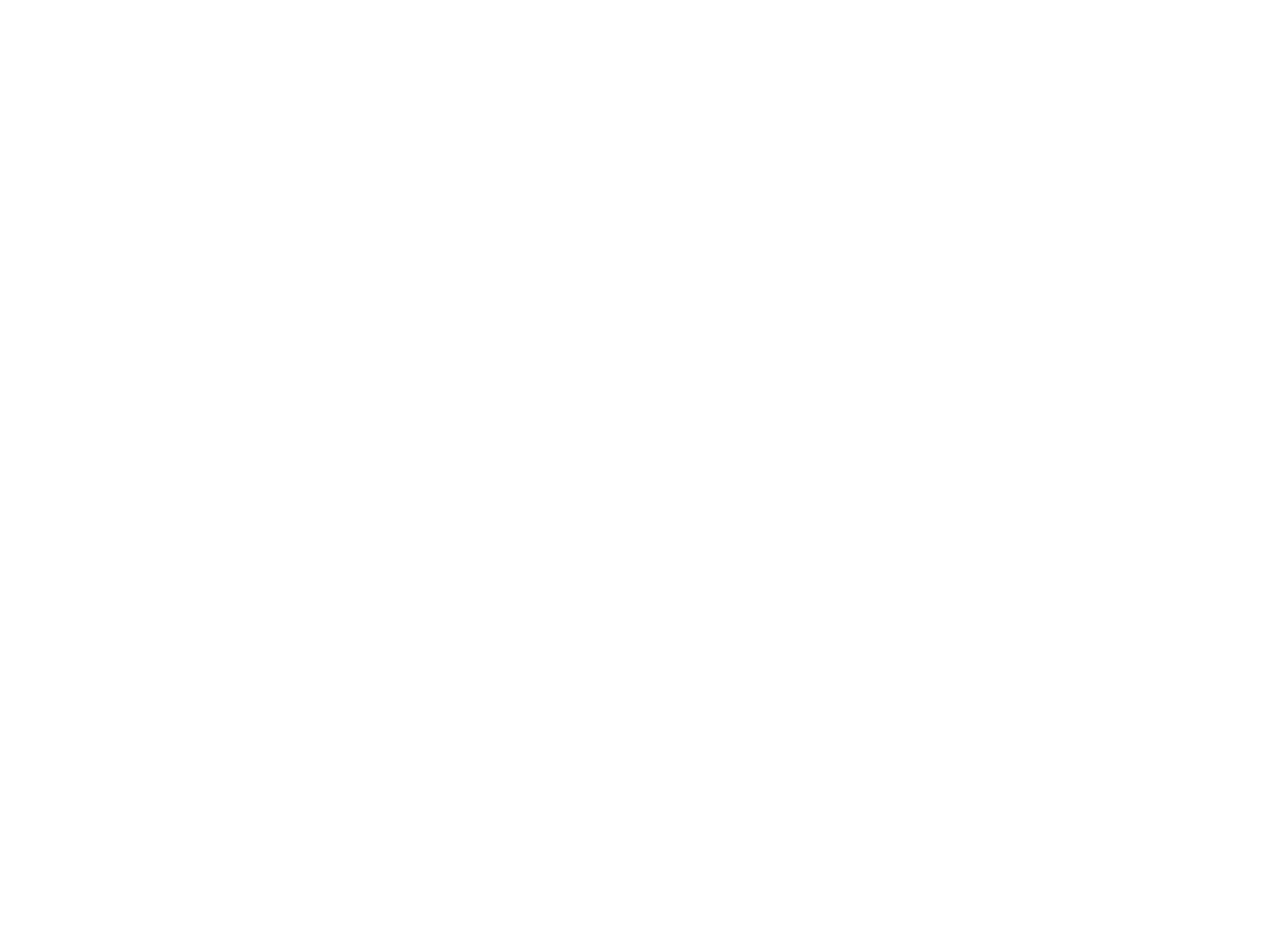
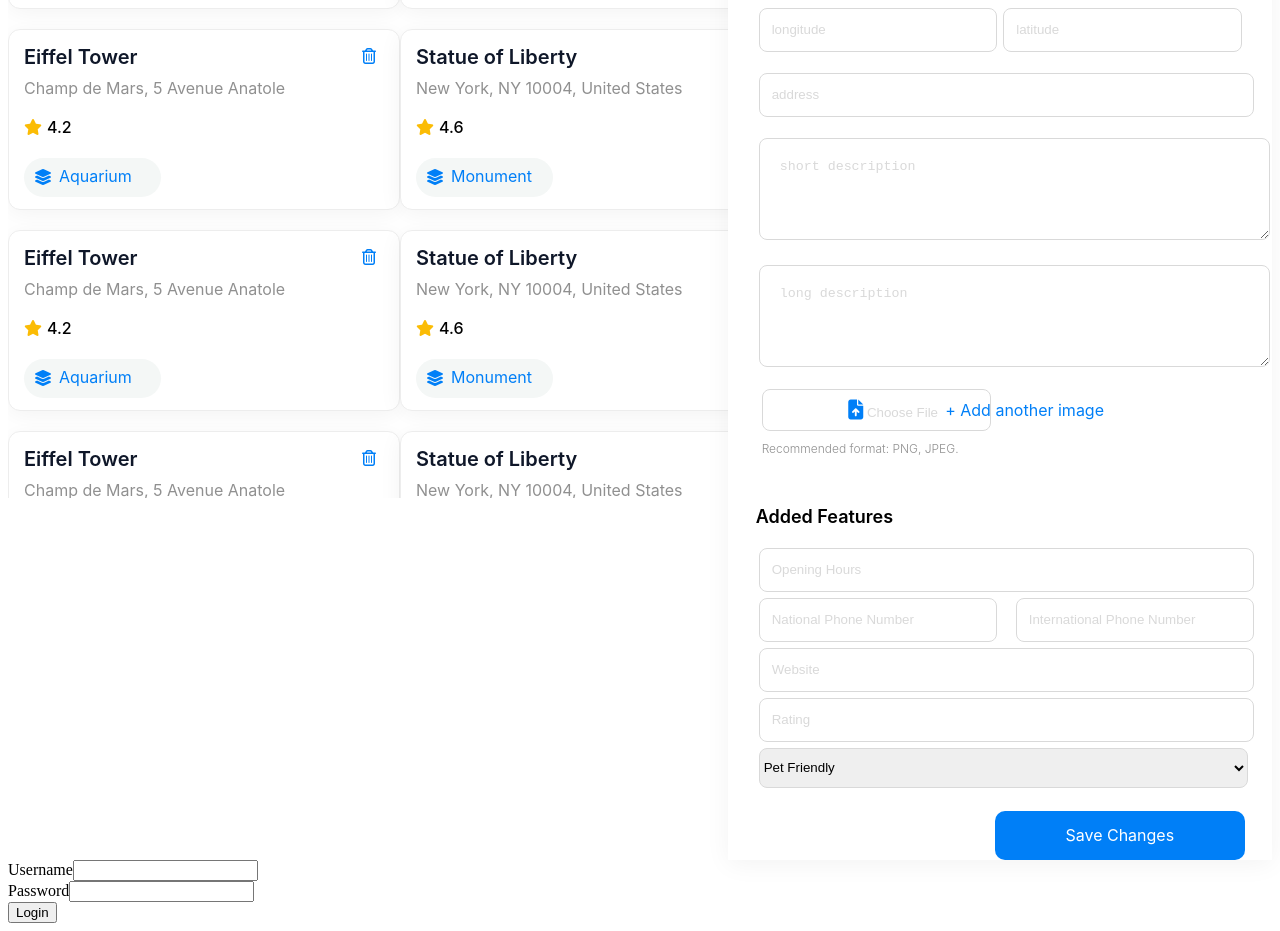
Before and after one commit to ZeinabIb/TourismBackoffice-v2, an Angular app: page /login in a window 1280 px wide. Shown: the part 281-1212 px from the top of the page. Before the commit the page ends 800 px from the top, so only its background shows below. Built offline with nearby package versions, Linux system fonts and the light colour scheme.

Commit message:
working on login

```diff
--- a/src/app/app.component.html
+++ b/src/app/app.component.html
@@ -1,16 +1,13 @@
-
-<nav *ngIf="authService.isLoggedIn">
+<nav *ngIf="!authService.isLoggedIn">
   <app-nav-bar></app-nav-bar>
 <div class="container">
   <div class="list-container">
-    <h1>list</h1>
     <app-locations-list></app-locations-list>
   </div>
   <div class="form-container">
     <app-locations-form></app-locations-form>
   </div>
 </div>
-
 </nav>
 
 <router-outlet></router-outlet>
--- a/src/app/auth.guard.ts
+++ b/src/app/auth.guard.ts
@@ -1,5 +1,5 @@
 import { Injectable } from '@angular/core';
-import { CanActivate, Router } from '@angular/router';
+import { CanActivate, ActivatedRouteSnapshot, RouterStateSnapshot, Router } from '@angular/router';
 import { AuthService } from './auth.service';
 
 @Injectable({
@@ -9,11 +9,14 @@
 
   constructor(private authService: AuthService, private router: Router) { }
 
-  canActivate(): boolean {
+  canActivate(
+    next: ActivatedRouteSnapshot,
+    state: RouterStateSnapshot): boolean {
     if (this.authService.isLoggedIn) {
       return true;
+    } else {
+      this.router.navigate(['/login']);
+      return false;
     }
-    this.router.navigate(['/login']);
-    return false;
   }
 }
--- a/src/app/auth.service.ts
+++ b/src/app/auth.service.ts
@@ -10,7 +10,6 @@
   constructor(private router: Router) { }
 
   login(username: string, password: string): boolean {
-    // Replace this with real authentication logic
     if (username === 'user' && password === 'password') {
       this.isAuthenticated = true;
       localStorage.setItem('token', 'your-token');
--- a/src/app/login/login.component.html
+++ b/src/app/login/login.component.html
@@ -1,9 +1,13 @@
 <div class="login-container">
-    <form (ngSubmit)="onSubmit()">
+  <form [formGroup]="loginForm" (ngSubmit)="onSubmit()">
+    <div class="form-group">
       <label for="username">Username</label>
-      <!-- <input type="text" id="username" [(ngModel)]="username" name="username" required>
+      <input type="text" id="username" formControlName="username" class="form-control" required>
+    </div>
+    <div class="form-group">
       <label for="password">Password</label>
-      <input type="password" id="password" [(ngModel)]="password" name="password" required> -->
-      <button type="submit">Login</button>
-    </form>
-  </div>
+      <input type="password" id="password" formControlName="password" class="form-control" required>
+    </div>
+    <button type="submit" class="btn btn-primary">Login</button>
+  </form>
+</div>
--- a/src/app/login/login.component.ts
+++ b/src/app/login/login.component.ts
@@ -1,20 +1,31 @@
-import { Component } from '@angular/core';
+import { Component, OnInit } from '@angular/core';
+import { FormBuilder, FormGroup, Validators } from '@angular/forms';
 import { AuthService } from '../auth.service';
+
 
 @Component({
   selector: 'app-login',
   templateUrl: './login.component.html',
   styleUrls: ['./login.component.css']
 })
-export class LoginComponent {
-  username = '';
-  password = '';
+export class LoginComponent implements OnInit {
+  loginForm!: FormGroup;
 
-  constructor(private authService: AuthService) { }
+  constructor(private fb: FormBuilder, private authService: AuthService) {}
+
+  ngOnInit(): void {
+    this.loginForm = this.fb.group({
+      username: ['', Validators.required],
+      password: ['', Validators.required]
+    });
+  }
 
   onSubmit(): void {
-    if (!this.authService.login(this.username, this.password)) {
-      alert('Login failed');
+    if (this.loginForm.valid) {
+      const { username, password } = this.loginForm.value;
+      if (!this.authService.login(username, password)) {
+        alert('Login failed');
+      }
     }
   }
 }
--- a/src/app/main/main.component.css
+++ b/src/app/main/main.component.css
@@ -0,0 +1,31 @@
+.container {
+    display: flex;
+    flex-wrap: wrap;
+
+  }
+
+  .list-container {
+    width: 57%;
+
+  }
+
+  .form-container {
+    width: 43%;
+    box-shadow: 0px 4px 24px 0px #0000000D;
+
+
+  }
+
+  /* Media query for bigger screens */
+  @media screen and (min-width: 1500px) {
+    .list-container {
+      width: 45%;
+    }
+    .form-container{
+      width: 55%;
+    }
+  }
+
+  *{
+    font-family: 'Inter', sans-serif;
+  }
--- a/src/app/main/main.component.html
+++ b/src/app/main/main.component.html
@@ -1,10 +1,10 @@
-<!-- <app-nav-bar></app-nav-bar> -->
+<app-nav-bar></app-nav-bar>
 <div class="container">
   <div class="list-container">
-    <h1>list</h1>
-    <!-- <app-locations-list></app-locations-list> -->
+    <app-locations-list></app-locations-list>
   </div>
   <div class="form-container">
-    <!-- <app-locations-form></app-locations-form> -->
+    <app-locations-form></app-locations-form>
   </div>
 </div>
+<router-outlet></router-outlet>
```
Also changed, not shown: src/app/app.module.ts (+10 -3 lines), src/app/models/user.model.ts (added, +15 -0 lines), 1 other file (tests, documents, lock files or other folders).
